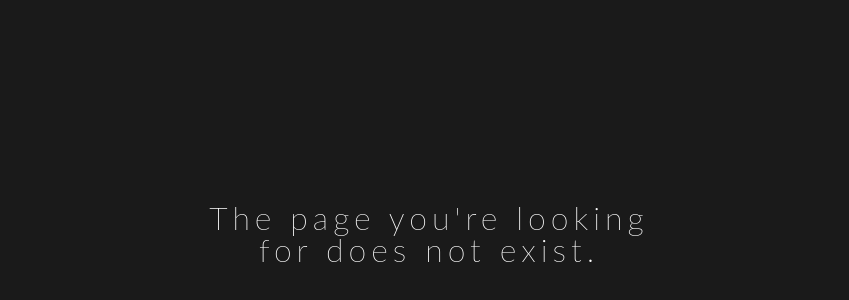
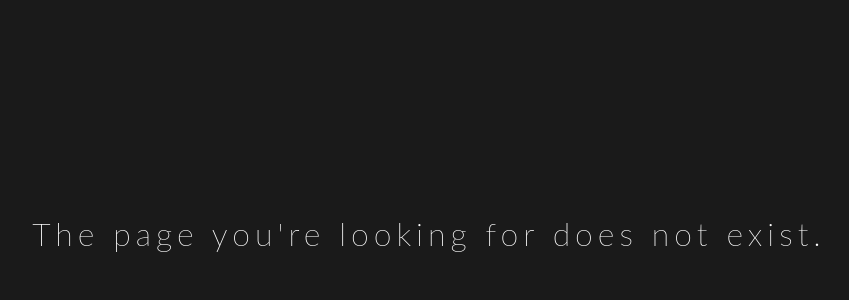
Before and after one commit to muazamkamal/muazamkamal, a Vue app: page /404 in a window 1280 px wide. Shown: the part 166-466 px from the top of the page, without its empty margins (211-1060 px from the left). Built offline with nearby package versions, Linux system fonts and the light colour scheme.

Commit message:
Fixed centering

```diff
--- a/src/App.vue
+++ b/src/App.vue
@@ -21,6 +21,7 @@ html {
 
 body {
   margin: 0;
+  height: 100%;
 }
 
 a,
@@ -42,5 +43,6 @@ a:active {
   text-align: center;
   letter-spacing: 5px;
   line-height: 2em;
+  height: 100%;
 }
 </style>
--- a/src/components/CenterComp.vue
+++ /dev/null
@@ -1,50 +0,0 @@
-<template>
-  <div class="center">
-    <div class="outer">
-      <div class="middle">
-        <div class="inner">
-          <slot />
-        </div>
-      </div>
-    </div>
-  </div>
-</template>
-
-<script>
-export default {
-  name: 'CenterComp',
-}
-</script>
-
-<style>
-/*
-  Triple div method of centering
-  obtain at https://stackoverflow.com/a/6182661/5635689
-*/
-.outer {
-  display: table;
-  position: absolute;
-  top: 0;
-  left: 0;
-  height: 100%;
-  width: 100%;
-}
-
-.middle {
-  display: table-cell;
-  vertical-align: middle;
-}
-
-.inner {
-  margin-left: auto;
-  margin-right: auto;
-  width: 500px;
-  max-width: 500px;
-}
-
-@media only screen and (max-width: 600px) {
-  .inner {
-    max-width: 300px;
-  }
-}
-</style>
--- a/src/views/LandingView.vue
+++ b/src/views/LandingView.vue
@@ -1,20 +1,20 @@
 <template>
   <div class="landing">
     <nav>
-      <BurgerComp />
+      <BurgerMenu />
     </nav>
 
-    <CenterComp>
-      <Sidebar>
-        <ul class="sidebar-panel-nav">
-          <li><a href="/">Home</a></li>
-          <li><a href="/gears">Gears</a></li>
-        </ul>
-      </Sidebar>
-    </CenterComp>
+    <SidebarMenu>
+      <ul class="sidebar-panel-nav">
+        <li><a href="/">Home</a></li>
+        <li><a href="/gears">Gears</a></li>
+      </ul>
+    </SidebarMenu>
 
-    <CenterComp>
-      <component :is="child_component" />
+    <main>
+      <div id="chibi">
+        <component :is="child_component" />
+      </div>
       <div class="sub">
         <div class="links">
           <a href="https://instagram.com/muazamkamal" class="ig">⌨</a>
@@ -28,12 +28,11 @@
           >contact@muazamkamal.com</a
         >
       </div>
-    </CenterComp>
+    </main>
   </div>
 </template>
 
 <script>
-import CenterComp from '@/components/CenterComp.vue'
 import ChibiComp from '@/components/ChibiComp.vue'
 import BurgerMenu from '@/components/menu/BurgerMenu.vue'
 import SidebarMenu from '@/components/menu/SidebarMenu.vue'
@@ -116,7 +115,6 @@ export default {
     ChibiComp,
     BurgerMenu,
     SidebarMenu,
-    CenterComp,
   },
   data() {
     return {
@@ -139,14 +137,23 @@ a:active {
   color: rgb(14, 124, 89);
 }
 
-.links {
-  font-size: 32px;
-  letter-spacing: 0.4em;
+.landing {
+  height: 100%;
+}
+
+main {
+  height: 100%;
+  display: flex;
+  flex-direction: column;
+  align-items: center;
+  justify-content: center;
 }
 
 .links {
   display: flex;
-  justify-content: center-comp;
+  justify-content: center;
+  font-size: 32px;
+  letter-spacing: 0.4em;
 }
 
 .links a:hover,
@@ -166,6 +173,11 @@ a:active {
   font-size: 24px;
   font-style: italic;
   font-weight: 300;
+  letter-spacing: 1px;
+}
+
+#chibi {
+  width: clamp(200px, 40%, 500px);
 }
 
 @media only screen and (max-width: 600px) {
--- a/src/views/NotFoundView.vue
+++ b/src/views/NotFoundView.vue
@@ -1,19 +1,12 @@
 <template>
   <div class="notfound">
-    <CenterComp>
-      <h1>The page you're looking for does not exist.</h1>
-    </CenterComp>
+    <h1>The page you're looking for does not exist.</h1>
   </div>
 </template>
 
 <script>
-import CenterComp from '@/components/CenterComp.vue'
-
 export default {
   name: 'NotFoundView',
-  components: {
-    CenterComp,
-  },
 }
 </script>
 
@@ -21,4 +14,11 @@ export default {
 h1 {
   font-weight: 200;
 }
+
+.notfound {
+  height: 100%;
+  display: flex;
+  align-items: center;
+  justify-content: center;
+}
 </style>
```
